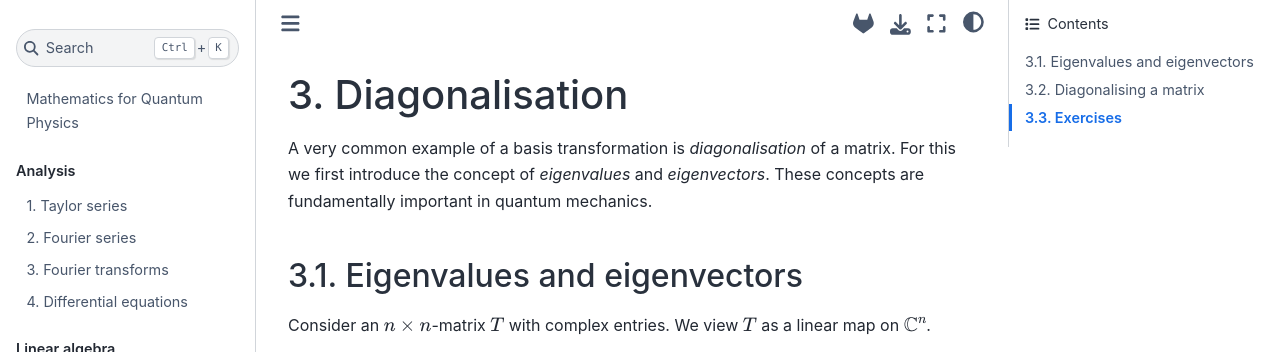
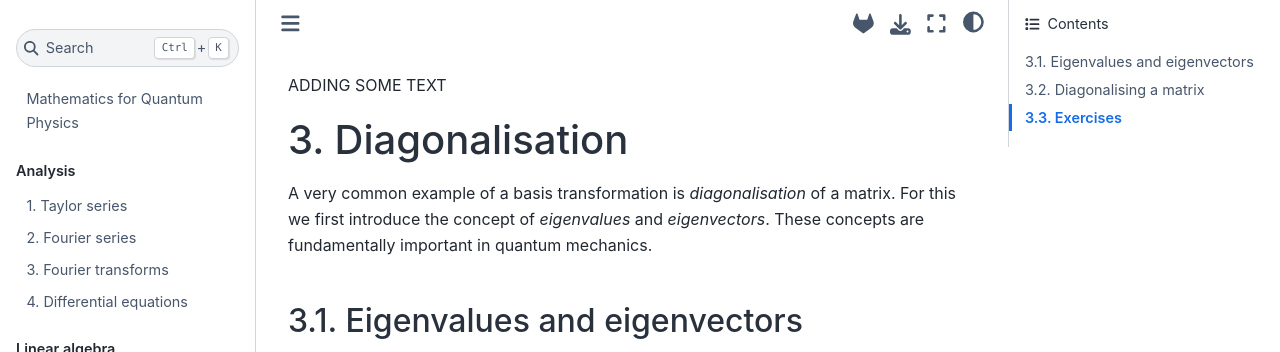
Before and after one commit to SirbayC/AIGuildHackathon-Demo-MathQuantPhysics, a Jupyter Book: the page built from diagonalisation.md, in a window 1280 px wide and 900 px high, cut to the strip 0-352 px from the top of the window. Built offline with Jupyter Book 1.0.4 settings and Sphinx 7.4.7 and the Sphinx Book theme 1.1.4, drawn with Linux system fonts in a browser that asks for light colours; comment, search, counter and statistics services are not loaded.

Commit message:
test commit

```diff
--- a/diagonalisation.md
+++ b/diagonalisation.md
@@ -9,6 +9,8 @@ kernelspec:
     language: python
     name: python3
 ---
+
+ADDING SOME TEXT
 
 # Diagonalisation
 
```
